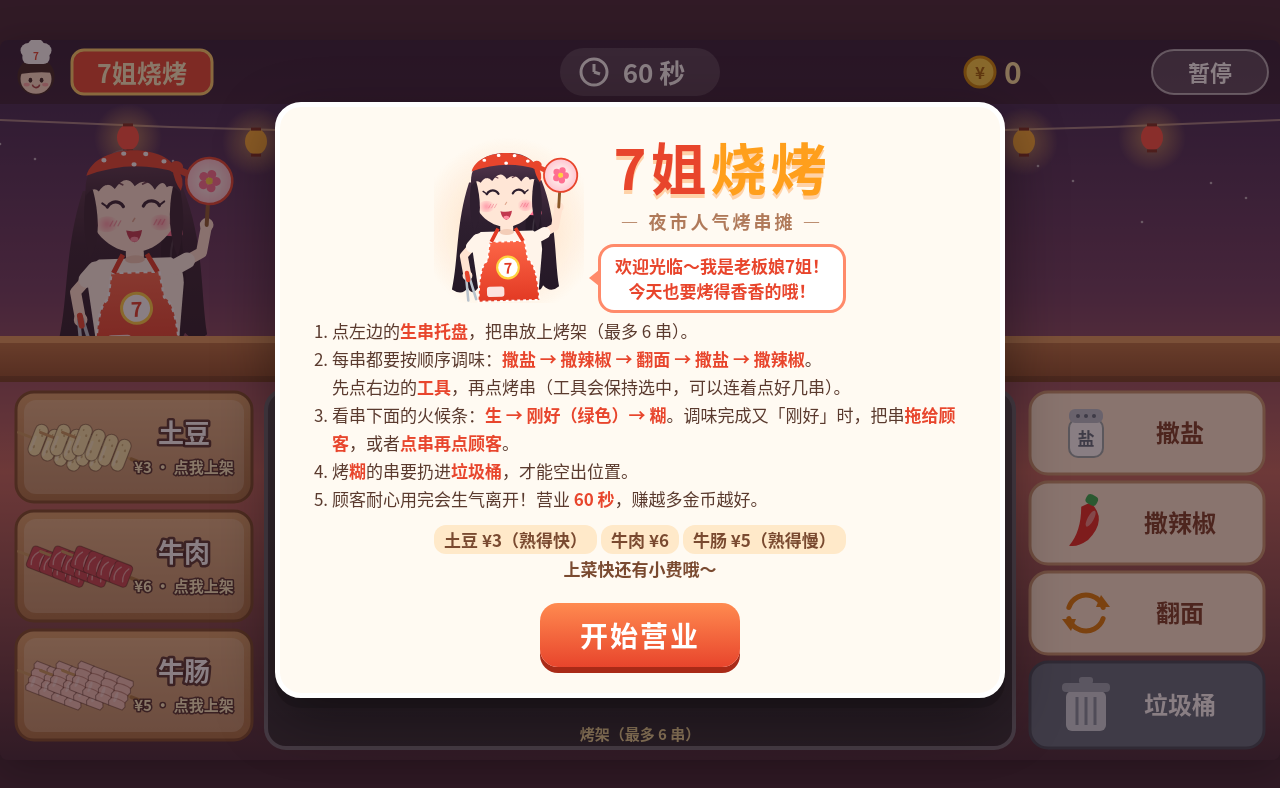
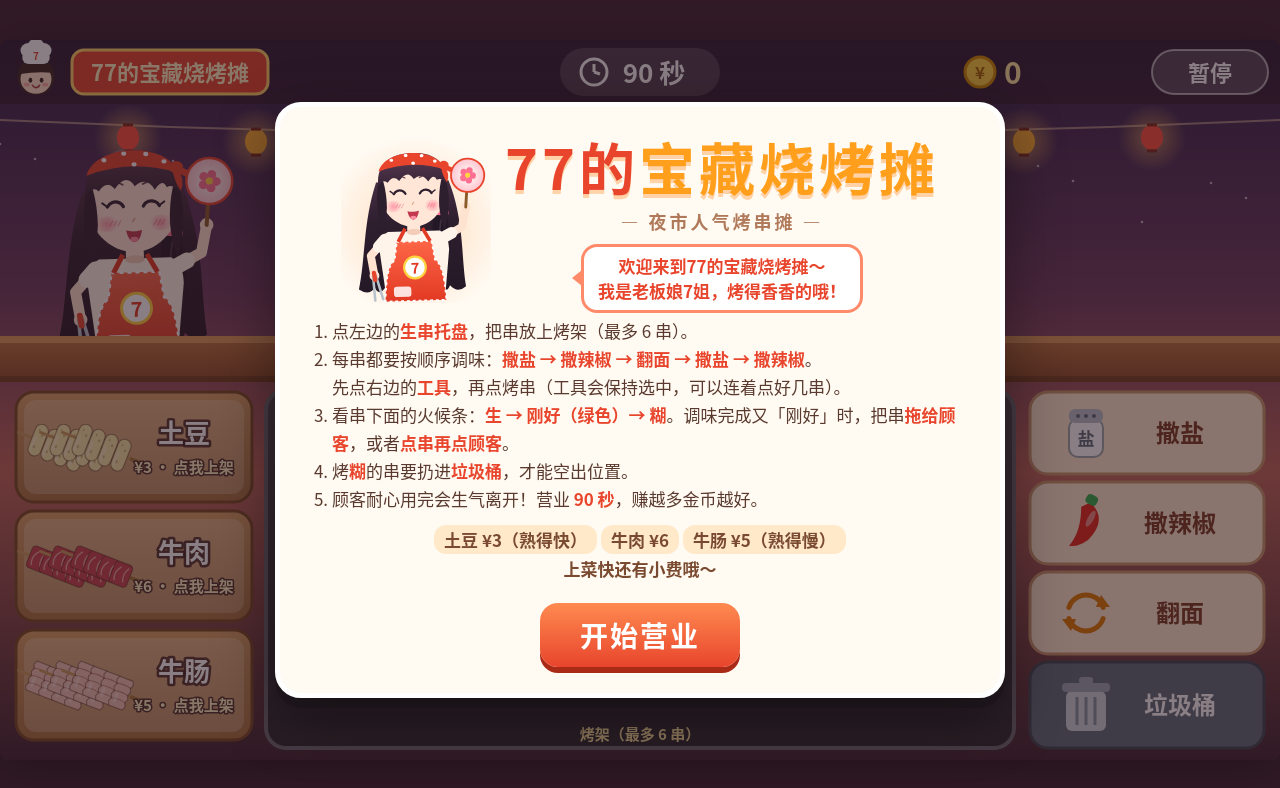
Before and after one commit to yyyhhw/qijie-bbq, a plain HTML site: page index.html in a window 1280 px wide. Drawn offline with Linux system fonts and the light colour scheme; animation ran at ten frames a second.

Commit message:
更名77的宝藏烧烤摊；延长刚好区间、增加顾客耐心、营业90秒

```diff
--- a/index.html
+++ b/index.html
@@ -7,7 +7,7 @@
 <meta name="mobile-web-app-capable" content="yes">
 <meta name="format-detection" content="telephone=no">
 <meta name="theme-color" content="#3b2230">
-<title>7姐烧烤</title>
+<title>77的宝藏烧烤摊</title>
 <link rel="icon" href="data:,">
 <style>
 html,body{margin:0;height:100%;background:#3b2230;overflow:hidden;position:fixed;inset:0;width:100%;
@@ -37,6 +37,8 @@ html,body{margin:0;height:100%;background:#3b2230;overflow:hidden;position:fixed
 .sticky{position:sticky;bottom:-22px;padding:10px 0 4px;background:linear-gradient(rgba(255,250,242,0),#fffaf2 30%)}
 .hero{display:flex;align-items:center;justify-content:center;gap:14px;margin-bottom:4px}
 #mascot{width:150px;height:168px;flex:none}
+.title,.sub{white-space:nowrap}
+@media (max-width:560px){#mascot{width:112px;height:125px}.hero{gap:8px}.title{font-size:28px;letter-spacing:1px}.sub{font-size:13px;letter-spacing:1px}.greet{font-size:13px;padding:5px 10px}}
 .greet{position:relative;display:inline-block;background:#fff;border:3px solid #ff8a6a;border-radius:16px;padding:6px 14px;font-weight:800;color:#e8452c;font-size:clamp(13px,2.6vmin,17px);line-height:1.5}
 .greet:before{content:"";position:absolute;left:-12px;top:50%;margin-top:-8px;border:8px solid transparent;border-right:10px solid #ff8a6a;border-left:0}
 @media (max-height:520px){#mascot{width:92px;height:103px}.hero{gap:10px;margin-bottom:0}.greet{font-size:12px;padding:3px 10px}.panel{padding:10px 22px 14px}.title{font-size:34px;letter-spacing:2px}.sub{margin:0 0 6px;font-size:13px}
@@ -48,14 +50,14 @@ html,body{margin:0;height:100%;background:#3b2230;overflow:hidden;position:fixed
 <body>
 <canvas id="c"></canvas>
 <div id="start" class="ov show"><div class="panel">
-  <div class="hero"><canvas id="mascot"></canvas><div><div class="title">7姐<span>烧烤</span></div>
-  <div class="sub">— 夜市人气烤串摊 —</div><div class="greet">欢迎光临～我是老板娘<b>7姐</b>！<br>今天也要烤得香香的哦！</div></div></div>
+  <div class="hero"><canvas id="mascot"></canvas><div><div class="title">77的<span>宝藏烧烤摊</span></div>
+  <div class="sub">— 夜市人气烤串摊 —</div><div class="greet">欢迎来到<b>77的宝藏烧烤摊</b>～<br>我是老板娘7姐，烤得香香的哦！</div></div></div>
   <ol class="how">
     <li>点左边的<b>生串托盘</b>，把串放上烤架（最多 6 串）。</li>
     <li>每串都要按顺序调味：<b>撒盐 → 撒辣椒 → 翻面 → 撒盐 → 撒辣椒</b>。<br>先点右边的<b>工具</b>，再点烤串（工具会保持选中，可以连着点好几串）。</li>
     <li>看串下面的火候条：<b>生 → 刚好（绿色）→ 糊</b>。调味完成又「刚好」时，把串<b>拖给顾客</b>，或者<b>点串再点顾客</b>。</li>
     <li>烤<b>糊</b>的串要扔进<b>垃圾桶</b>，才能空出位置。</li>
-    <li>顾客耐心用完会生气离开！营业 <b>60 秒</b>，赚越多金币越好。</li>
+    <li>顾客耐心用完会生气离开！营业 <b>90 秒</b>，赚越多金币越好。</li>
   </ol>
   <div class="prices"><span class="chip">土豆 ¥3（熟得快）</span><span class="chip">牛肉 ¥6</span><span class="chip">牛肠 ¥5（熟得慢）</span><br>上菜快还有小费哦～</div>
   <div class="sticky"><button class="btn" id="startBtn">开始营业</button></div>
@@ -72,15 +74,15 @@ html,body{margin:0;height:100%;background:#3b2230;overflow:hidden;position:fixed
 "use strict";
 // ================= 常量 =================
 const FONT='"PingFang SC","Microsoft YaHei","Noto Sans CJK SC","Noto Sans SC","Source Han Sans SC","WenQuanYi Micro Hei","Noto Serif CJK SC",sans-serif';
-const ROUND=60,MAX_SLOTS=6,MAX_CUST=4;
+const ROUND=90,MAX_SLOTS=6,MAX_CUST=4;
 const TYPES={
-  potato:{name:'土豆',price:3,p0:6,p1:12,raw:'#f7e6a6',cook:'#e9a63a',burn:'#3a2a1c'},
-  beef:{name:'牛肉',price:6,p0:8,p1:14.5,raw:'#c9424c',cook:'#8f4a26',burn:'#2a1810'},
-  gut:{name:'牛肠',price:5,p0:10,p1:17,raw:'#f3c3b6',cook:'#d98744',burn:'#33221a'}};
+  potato:{name:'土豆',price:3,p0:6,p1:20,raw:'#f7e6a6',cook:'#e9a63a',burn:'#3a2a1c'},
+  beef:{name:'牛肉',price:6,p0:8,p1:23,raw:'#c9424c',cook:'#8f4a26',burn:'#2a1810'},
+  gut:{name:'牛肠',price:5,p0:10,p1:26,raw:'#f3c3b6',cook:'#d98744',burn:'#33221a'}};
 const TYPE_KEYS=['potato','beef','gut'];
 const STEPS=['salt','chili','flip','salt','chili'],STEP_NAME={salt:'撒盐',chili:'撒辣椒',flip:'翻面'},STEP_SHORT={salt:'盐',chili:'辣',flip:'翻'};
 const STEP_COL={salt:'#ffffff',chili:'#ff4b3a',flip:'#ffb300'};
-const STAR=[30,60,100];
+const STAR=[20,40,80];
 const rand=(a,b)=>a+Math.random()*(b-a),clamp=(v,a,b)=>v<a?a:v>b?b:v,lerp=(a,b,t)=>a+(b-a)*t;
 function mix(c1,c2,t){const a=parseInt(c1.slice(1),16),b=parseInt(c2.slice(1),16);t=clamp(t,0,1);
   const r=Math.round(lerp(a>>16,b>>16,t)),g=Math.round(lerp(a>>8&255,b>>8&255,t)),bl=Math.round(lerp(a&255,b&255,t));return 'rgb('+r+','+g+','+bl+')';}
@@ -160,7 +162,7 @@ function addFloat(text,x,y,color,size){floats.push({text,x,y,color:color||'#ffd2
 function spawnCustomer(){const free=[];spots.forEach((s,i)=>{if(!s)free.push(i);});if(!free.length)return;
   const idx=free[Math.floor(Math.random()*free.length)];const prog=elapsed/ROUND;
   const r=Math.random(),n=r<0.38?1:r<0.8?2:3;const counts={};for(let i=0;i<n;i++){const k=TYPE_KEYS[Math.floor(Math.random()*3)];counts[k]=(counts[k]||0)+1;}
-  const order=Object.keys(counts).map(k=>({type:k,need:counts[k],got:0}));const maxP=(26+7*n)*(1-0.15*prog);
+  const order=Object.keys(counts).map(k=>({type:k,need:counts[k],got:0}));const maxP=(40+10*n)*(1-0.1*prog);
   spots[idx]={id:++custId,kind:KINDS[Math.floor(Math.random()*KINDS.length)],order,patience:maxP,maxP,phase:'enter',anim:0,bob:rand(0,6),mood:0,react:0,reactText:'',col:['#ff9aa2','#a0d8ef','#b5e48c','#ffd166','#cdb4db','#f4a261'][Math.floor(Math.random()*6)]};
   sfx('arrive');}
 function custNeeds(c,type){return c&&c.phase==='wait'&&c.order.some(o=>o.type===type&&o.got<o.need);}
@@ -218,13 +220,13 @@ function update(dt){bossUpdate(dt);
   if(sizzleGain)sizzleGain.gain.setTargetAtTime(muted?0:Math.min(0.09,cooking*0.016),actx.currentTime,0.2);
   spots.forEach((c,i)=>{if(!c)return;c.bob+=dt;c.react=Math.max(0,c.react-dt);
     if(c.phase==='enter'){c.anim+=dt*1.6;if(c.anim>=1){c.anim=1;c.phase='wait';}}
-    else if(c.phase==='wait'){if(state==='play'){c.patience-=dt;if(c.patience<=0){c.phase='leaveAngry';c.anim=0;c.mood=-1;lost++;bossAct('worry',1.4);bossSay('客人别走～');coins=Math.max(0,coins-5);sfx('sad');
-      const sp=L.spots[i];addFloat('生气走了 -¥5',sp.cx,sp.base-160*sp.sc,'#ff6b5a',26);}}}
+    else if(c.phase==='wait'){if(state==='play'){c.patience-=dt;if(c.patience<=0){c.phase='leaveAngry';c.anim=0;c.mood=-1;lost++;bossAct('worry',1.4);bossSay('客人别走～');coins=Math.max(0,coins-3);sfx('sad');
+      const sp=L.spots[i];addFloat('生气走了 -¥3',sp.cx,sp.base-160*sp.sc,'#ff6b5a',26);}}}
     else{c.anim+=dt*1.3;if(c.anim>=1)spots[i]=null;}});
   if(state!=='play')return;
   elapsed+=dt;time-=dt;
   const sec=Math.ceil(time);if(sec<=10&&sec!==lastTick&&sec>0){lastTick=sec;sfx('tick');}
-  nextCust-=dt;if(nextCust<=0){spawnCustomer();const prog=elapsed/ROUND;nextCust=rand(3.6,6.4)*(1-0.3*prog);}
+  nextCust-=dt;if(nextCust<=0){spawnCustomer();const prog=elapsed/ROUND;nextCust=rand(3.6,6.4)*(1-0.2*prog);}
   if(time<=0){time=0;endGame();}}
 function endGame(){state='over';selected=-1;drag=null;tool=null;sfx('end');
   const st=coins>=STAR[2]?3:coins>=STAR[1]?2:coins>=STAR[0]?1:0;
@@ -293,8 +295,8 @@ function drawHUD(){const h=L.hud.h;ctx.fillStyle='rgba(40,20,30,.55)';ctx.fillRe
   const sc=L.port?1.15:1;
   // 7姐头像 + 招牌
   const ss=L.port?1:1,ax=36,ay=h/2+2;draw7Jie(ax,ay,0.62*(L.port?1.1:1));
-  ctx.save();ctx.translate(ax+36,h/2);rr(0,-22*ss,140*ss,44*ss,12);ctx.fillStyle='#e8452c';ctx.fill();ctx.strokeStyle='#ffd166';ctx.lineWidth=3;ctx.stroke();
-  text('7姐烧烤',70*ss,1,25*ss,'#fff3c4','900');ctx.restore();
+  ctx.save();ctx.translate(ax+36,h/2);rr(0,-22*ss,196*ss,44*ss,12);ctx.fillStyle='#e8452c';ctx.fill();ctx.strokeStyle='#ffd166';ctx.lineWidth=3;ctx.stroke();
+  text('77的宝藏烧烤摊',98*ss,1,22*ss,'#fff3c4','900');ctx.restore();
   // 时间
   const tx=L.port?W/2+10:W/2,warn=time<=10&&state==='play';ctx.fillStyle=warn?(Math.sin(now*10)>0?'#ff4b3a':'#b0281a'):'rgba(255,255,255,.15)';rr(tx-80*sc,8,160*sc,h-16,(h-16)/2);ctx.fill();
   ctx.strokeStyle='#fff';ctx.lineWidth=3;ell(tx-46*sc,h/2,13*sc,13*sc);ctx.stroke();ctx.beginPath();ctx.moveTo(tx-46*sc,h/2);ctx.lineTo(tx-46*sc,h/2-8*sc);ctx.moveTo(tx-46*sc,h/2);ctx.lineTo(tx-40*sc,h/2+2);ctx.stroke();
```
